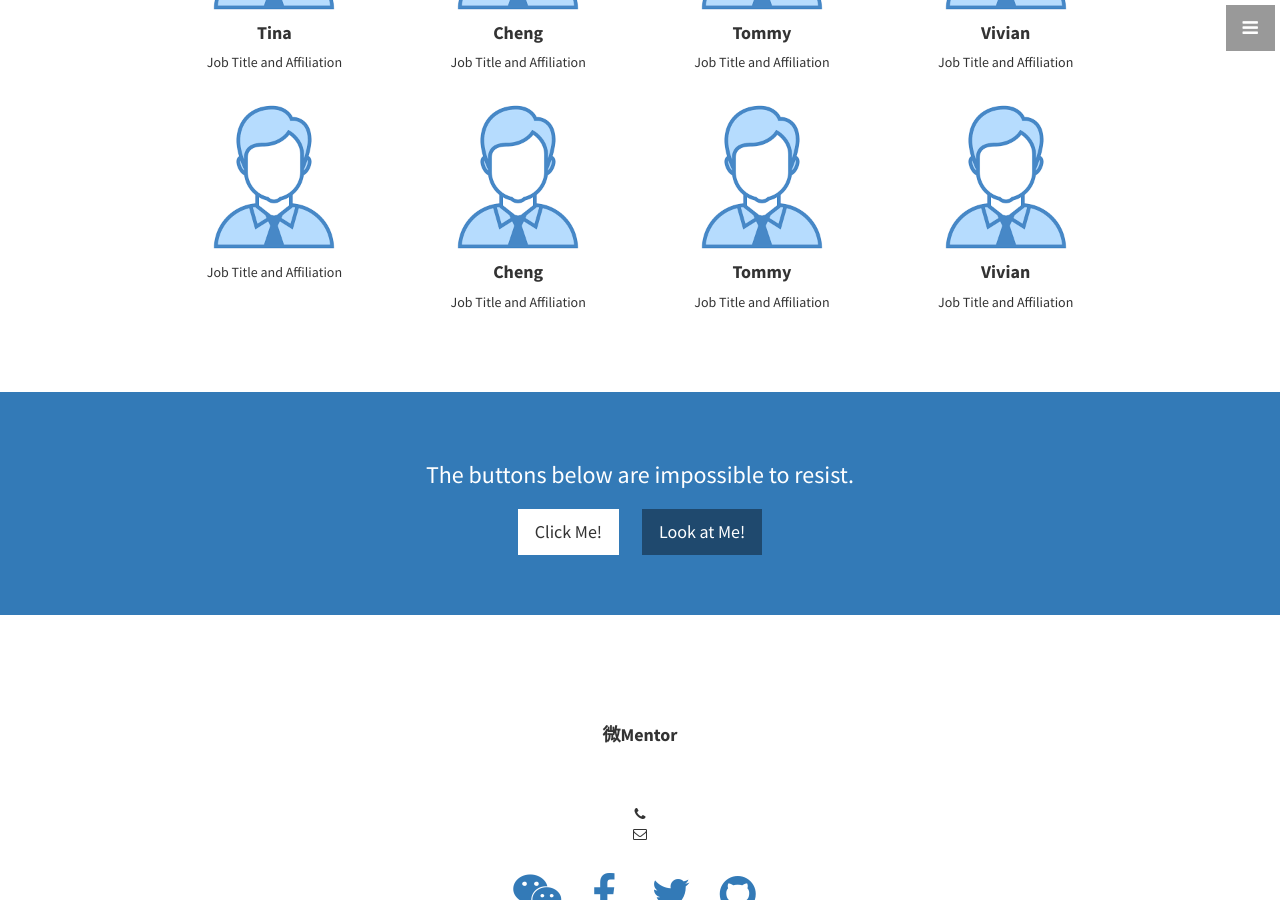
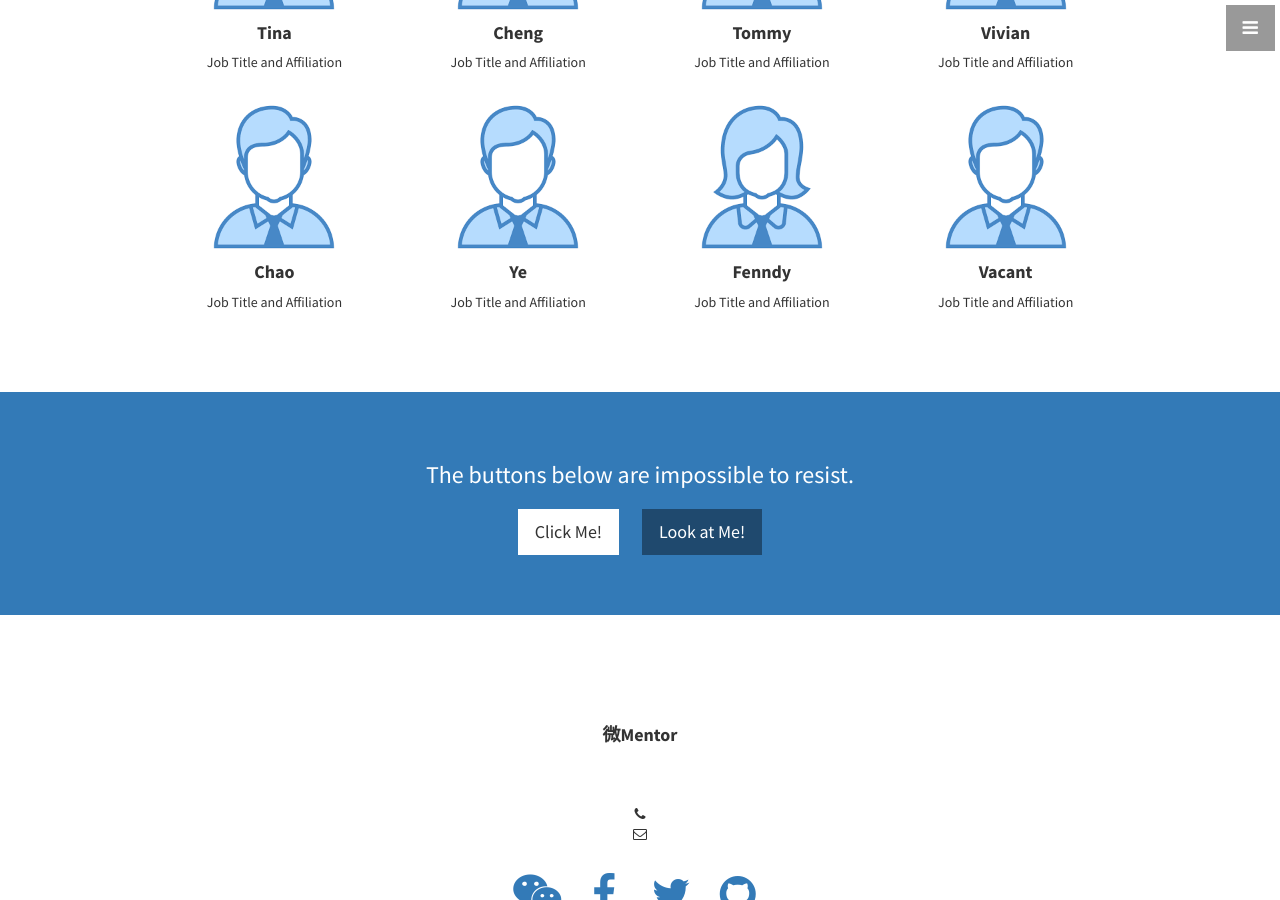
Before and after one commit to tinagui/WeOffer, a Jekyll site: the page built from index.html, in a window 1280 px wide and 900 px high, scrolled down 2220 px. Built offline with Jekyll 4.4.1, drawn with Linux system fonts in a browser that asks for light colours.

Commit message:
Update portfolio.html

```diff
--- a/_includes/portfolio.html
+++ b/_includes/portfolio.html
@@ -45,7 +45,7 @@
             <div class="portfolio-item">
                 <img class="img-portfolio img-responsive" src="img/male.png" height="150" width="150">
               <h4>
-                <strong></strong>
+                <strong>Chao</strong>
               </h4>
               <p>Job Title and Affiliation</p>
             </div>
@@ -54,16 +54,16 @@
             <div class="portfolio-item">
                 <img class="img-portfolio img-responsive" src="img/male.png" height="150" width="150">
               <h4>
-                <strong>Cheng</strong>
+                <strong>Ye</strong>
               </h4>
               <p>Job Title and Affiliation</p>
             </div>
           </div>
           <div class="col-md-3 col-sm-6">
            <div class="portfolio-item">
-                <img class="img-portfolio img-responsive" src="img/male.png" height="150" width="150">
+                <img class="img-portfolio img-responsive" src="img/female.png" height="150" width="150">
               <h4>
-                <strong>Tommy</strong>
+                <strong>Fenndy</strong>
               </h4>
               <p>Job Title and Affiliation</p>
             </div>
@@ -72,7 +72,7 @@
             <div class="portfolio-item">
                 <img class="img-portfolio img-responsive" src="img/male.png" height="150" width="150">
               <h4>
-                <strong>Vivian</strong>
+                <strong>Vacant</strong>
               </h4>
               <p>Job Title and Affiliation</p>
             </div>
```
